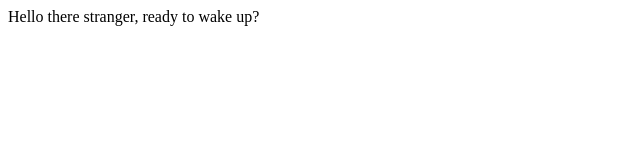
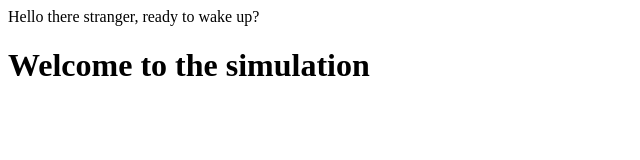
Before and after one commit to JD-EVA01/Matrix-0.1, a plain HTML site: page index.html in a window 1280 px wide. Shown: the whole page, without its empty margins (0-640 px from the left). Drawn offline with Linux system fonts and the light colour scheme.

Commit message:
PRIMER_ENLACE_VSC

```diff
--- a/index.html
+++ b/index.html
@@ -1 +1,7 @@
 Hello there stranger, ready to wake up?
+<html>
+    <head></head>
+    <body>
+        <h1>Welcome to the simulation</h1>
+    </body>
+</html>
```
